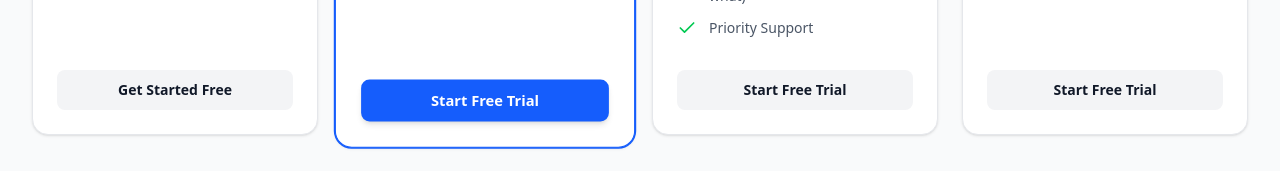
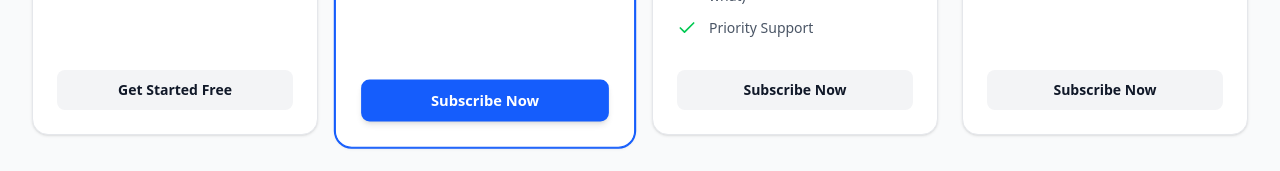
Before and after one commit to testqgw/SCP, a Next.js app: page / in a window 1280 px wide. Shown: the part 2837-3008 px from the top of the page. Built offline with nearby package versions, Linux system fonts and the light colour scheme; no server answers.

Commit message:
style: change paid plans from Free Trial to Subscribe Now

```diff
--- a/components/landing/PricingSection.tsx
+++ b/components/landing/PricingSection.tsx
@@ -36,7 +36,7 @@ const tiers = [
             "Secure Document Vault",
             "2 Team Members",
         ],
-        cta: "Start Free Trial",
+        cta: "Subscribe Now",
         href: "/sign-up?plan=standard",
         featured: true,
         highlighted: true,
@@ -54,7 +54,7 @@ const tiers = [
             "Audit Logs (See who changed what)",
             "Priority Support",
         ],
-        cta: "Start Free Trial",
+        cta: "Subscribe Now",
         href: "/sign-up?plan=growth",
         featured: false,
         highlighted: false,
@@ -72,7 +72,7 @@ const tiers = [
             "Bulk License Import",
             "Dedicated Account Manager",
         ],
-        cta: "Start Free Trial",
+        cta: "Subscribe Now",
         href: "/sign-up?plan=commissary",
         featured: false,
         highlighted: false,
```
